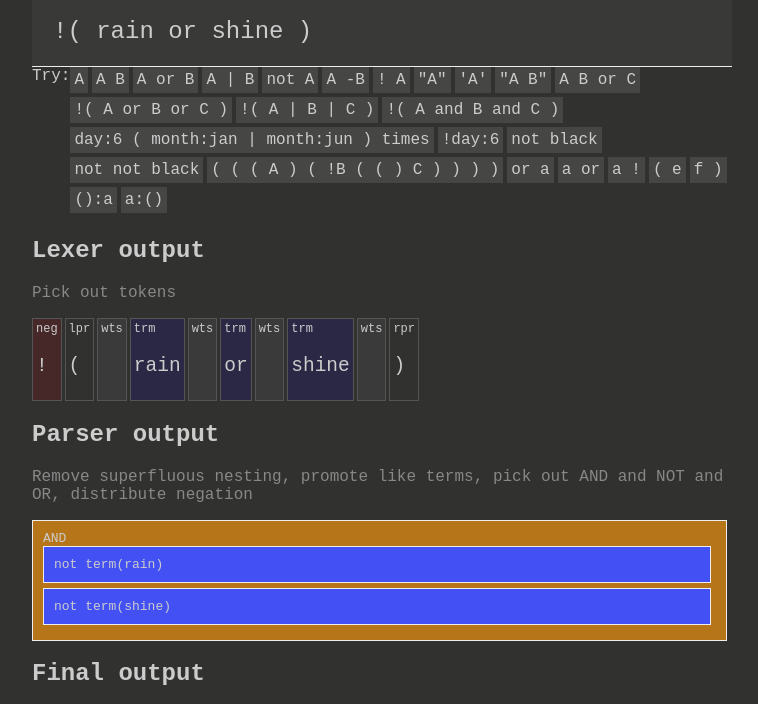
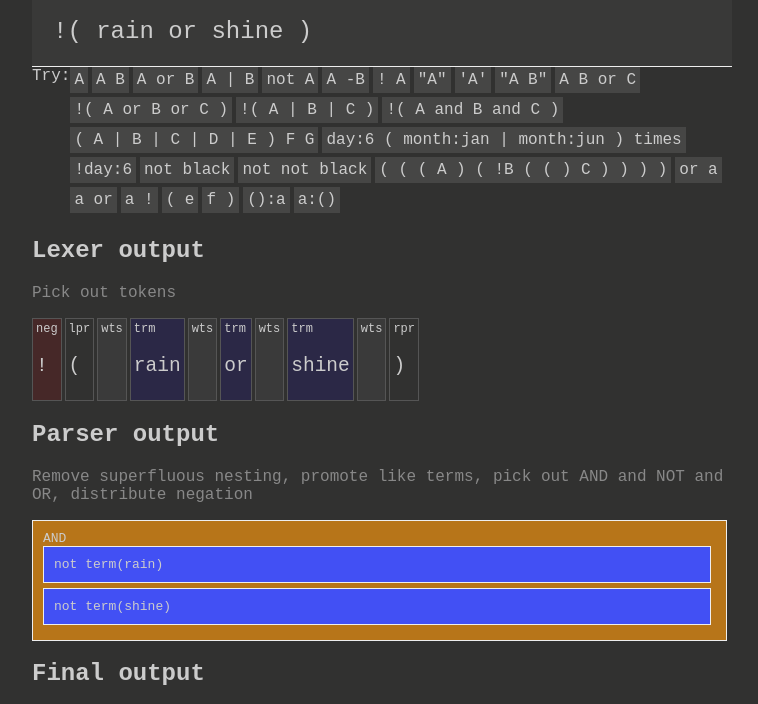
Before and after one commit to maxvu/arturo-query, a plain HTML site: page index.htm in a window 1280 px wide. Shown: the part 83-787 px from the top of the page, without its empty margins (258-1016 px from the left). Drawn offline with nearby package versions, Linux system fonts and the light colour scheme; a web font is replaced by a local one.

Commit message:
Add wide-cartesian example

```diff
--- a/index.htm
+++ b/index.htm
@@ -143,6 +143,7 @@
                 <a href="#">!( A or B or C )</a>
                 <a href="#">!( A | B | C )</a>
                 <a href="#">!( A and B and C )</a>
+                <a href="#">( A | B | C | D | E ) F G</a>
                 <a href="#">day:6 ( month:jan | month:jun ) times</a>
                 <a href="#">!day:6</a>
                 <a href="#">not black</a>
```
